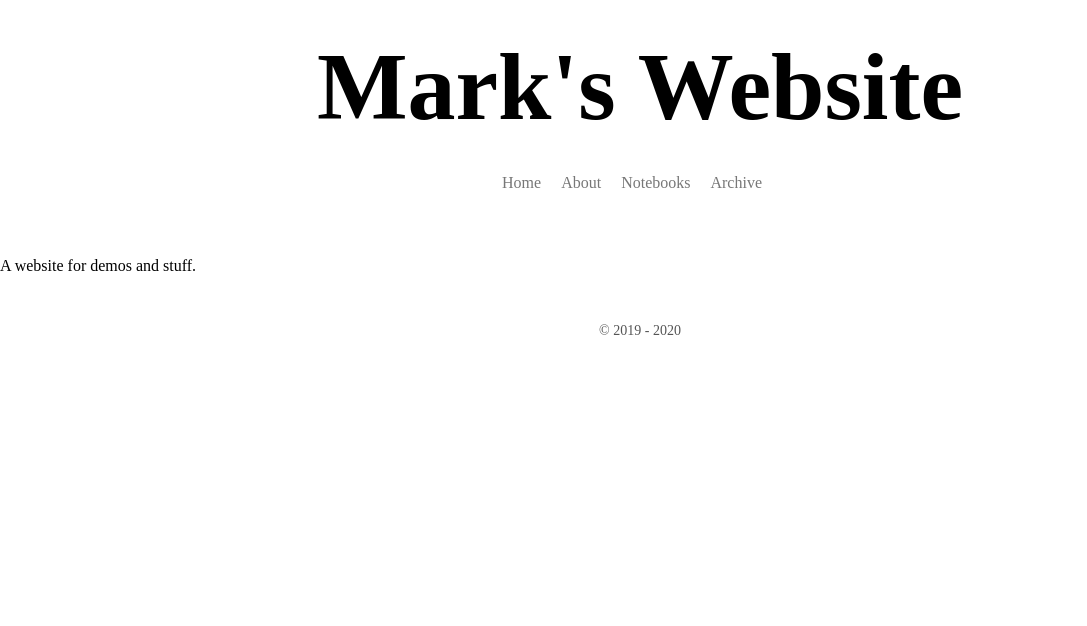
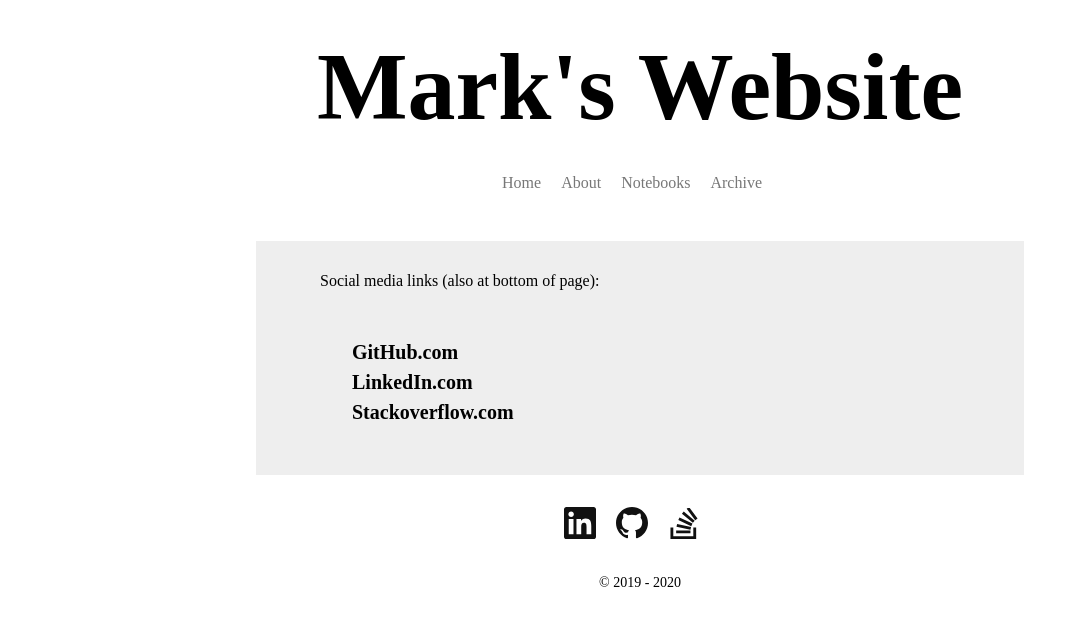
Before and after one commit to MarkMoretto/markmoretto.github.io, a Jekyll site: the page built from about/index.html, in a window 1280 px wide. Shown: the top 626 px of the page, without its empty margins (0-1087 px from the left). Built offline with Jekyll 4.4.1, drawn with Linux system fonts in a browser that asks for light colours.

Commit message:
Adding new footer, updating About page.

```diff
--- a/_includes/_footer.html
+++ b/_includes/_footer.html
@@ -4,6 +4,17 @@
     });
 </script>
 
-<footer class="pv4 ph3 ph5-m ph6-l mid-gray">
-    <small class="f6 db tc">&copy; 2019 - <span id="footer-year"></span></small>
+<footer class="pv4 ph3 tc">
+    <a class="link hover-silver near-black dib h2 w2 mr3" href="https://www.linkedin.com/in/mark-m-8698369" title="LinkedIn">
+        <svg fill="currentColor" xmlns="http://www.w3.org/2000/svg" viewBox="0 0 16 16" fill-rule="evenodd" clip-rule="evenodd" stroke-linejoin="round" stroke-miterlimit="1.414"><path d="M13.632 13.635h-2.37V9.922c0-.886-.018-2.025-1.234-2.025-1.235 0-1.424.964-1.424 1.96v3.778h-2.37V6H8.51V7.04h.03c.318-.6 1.092-1.233 2.247-1.233 2.4 0 2.845 1.58 2.845 3.637v4.188zM3.558 4.955c-.762 0-1.376-.617-1.376-1.377 0-.758.614-1.375 1.376-1.375.76 0 1.376.617 1.376 1.375 0 .76-.617 1.377-1.376 1.377zm1.188 8.68H2.37V6h2.376v7.635zM14.816 0H1.18C.528 0 0 .516 0 1.153v13.694C0 15.484.528 16 1.18 16h13.635c.652 0 1.185-.516 1.185-1.153V1.153C16 .516 15.467 0 14.815 0z" fill-rule="nonzero"/></svg>
+    </a>
+    <a class="link near-black hover-silver dib h2 w2 mr3" href="https://github.com/MarkMoretto" title="GitHub">
+        <svg fill="currentColor" xmlns="http://www.w3.org/2000/svg" viewBox="0 0 16 16" fill-rule="evenodd" clip-rule="evenodd" stroke-linejoin="round" stroke-miterlimit="1.414"><path d="M8 0C3.58 0 0 3.582 0 8c0 3.535 2.292 6.533 5.47 7.59.4.075.547-.172.547-.385 0-.19-.007-.693-.01-1.36-2.226.483-2.695-1.073-2.695-1.073-.364-.924-.89-1.17-.89-1.17-.725-.496.056-.486.056-.486.803.056 1.225.824 1.225.824.714 1.223 1.873.87 2.33.665.072-.517.278-.87.507-1.07-1.777-.2-3.644-.888-3.644-3.953 0-.873.31-1.587.823-2.147-.083-.202-.358-1.015.077-2.117 0 0 .672-.215 2.2.82.638-.178 1.323-.266 2.003-.27.68.004 1.364.092 2.003.27 1.527-1.035 2.198-.82 2.198-.82.437 1.102.163 1.915.08 2.117.513.56.823 1.274.823 2.147 0 3.073-1.87 3.75-3.653 3.947.287.246.543.735.543 1.48 0 1.07-.01 1.933-.01 2.195 0 .215.144.463.55.385C13.71 14.53 16 11.534 16 8c0-4.418-3.582-8-8-8"/></svg>
+    </a>
+    <a class="link hover-silver near-black dib h2 w2 mr3" href="https://stackoverflow.com/users/2847946/mark-moretto" title="Stack Overflow">
+        <svg fill="currentColor" xmlns="http://www.w3.org/2000/svg" viewBox="0 0 16 16" fill-rule="evenodd" clip-rule="evenodd" stroke-linejoin="round" stroke-miterlimit="1.414"><path d="M12.658 14.577v-4.27h1.423V16H1.23v-5.693H2.65v4.27h10.006zm-8.583-1.423h7.16V11.73h-7.16v1.424zm.173-3.235l6.987 1.465.3-1.38L4.55 8.54l-.302 1.38zm.906-3.365l6.47 3.02.602-1.295-6.47-3.02-.602 1.295zm1.81-3.19l5.478 4.57.906-1.078-5.477-4.57-.905 1.077zM10.502 0L9.338.863l4.27 5.735 1.164-.862L10.5 0z"/></svg>
+    </a>
+    <div class="mt4">
+        <small class="f6 db tc">&copy; 2019 - <span id="footer-year"></span></small>
+    </div>
 </footer>
--- a/about/index.html
+++ b/about/index.html
@@ -1,11 +1,20 @@
 ---
 layout: default
+title: Social Media
 ---
 
-<section>
-  <article>
-    <p>
-      A website for demos and stuff.
-    </p>
-  </article>
+<section class="mw5 mw7-ns center bg-light-gray pa3 ph5-ns">
+  <p class="lh-solid">Social media links (also at bottom of page):</p>
+  <div class="pa4 lh-copy">
+        {% for item in site.data.social %}
+        <a href="{{ item.link }}"
+          {% if itm.idx | modulo: 2 == 0 %}
+          class="f4 fw6 db black link hover-hot-pink"
+          {% else %}
+          class="f4 fw6 db black link hover-light-purple"
+          {% endif %} title="{{ item.name }}">
+          {{ item.name }}
+        </a>
+        {% endfor %}
+  </div>
 </section>
```
Also changed, not shown: _data/social.yml (added, +9 -0 lines).
